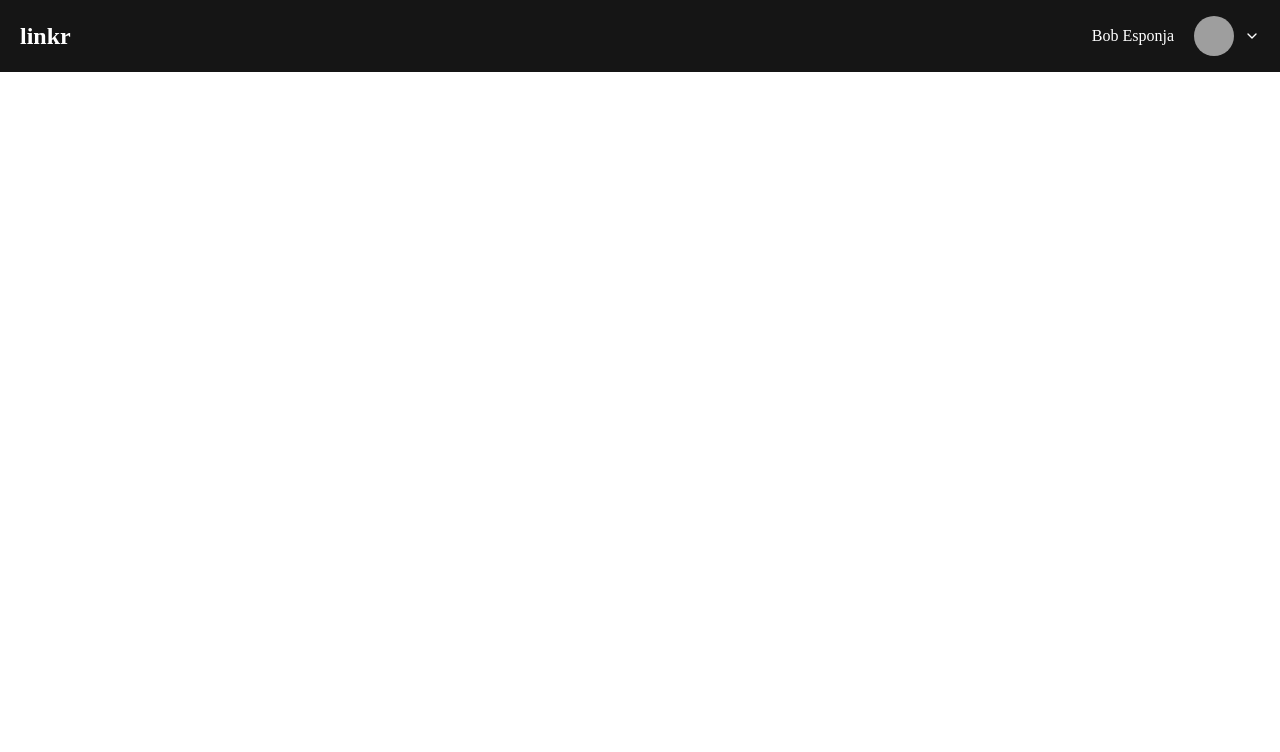
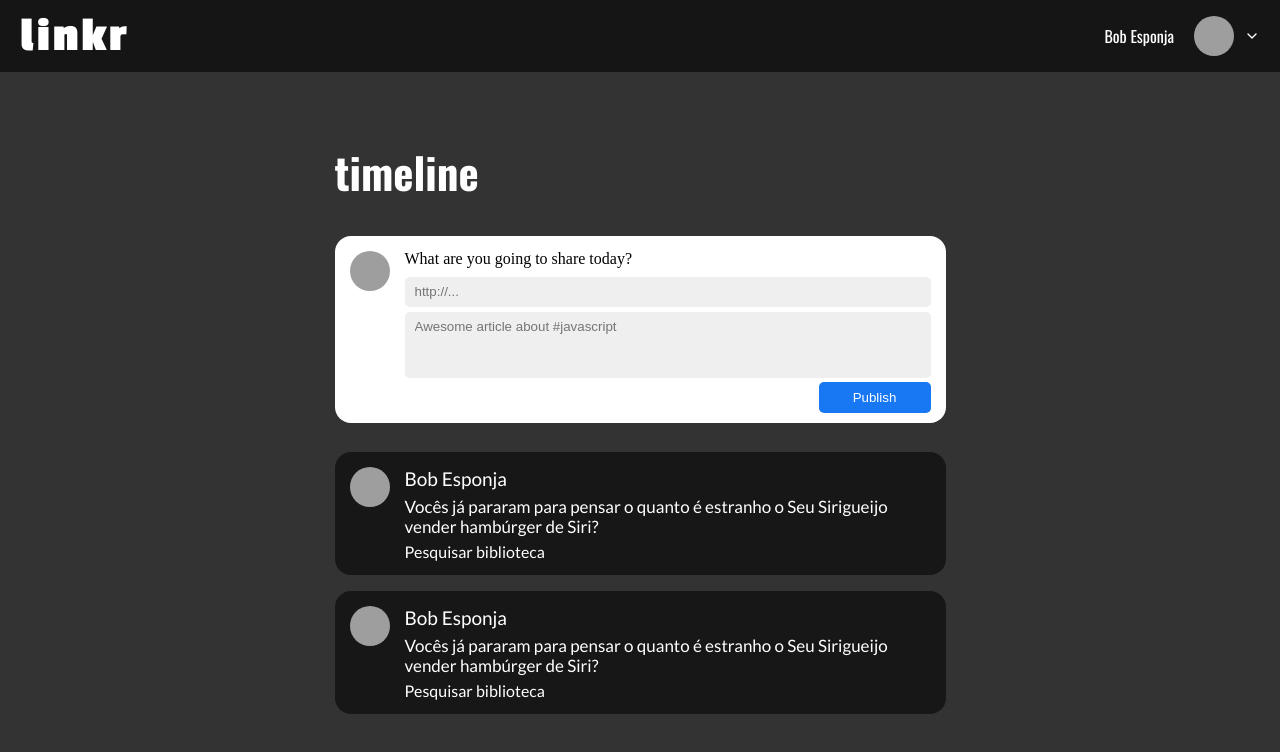
Before and after one commit to edilbertocantuaria/projeto19-linkr, a React (Create React App) app in the folder projeto19-linkr-front/: page /timeline in a window 1280 px wide. Before the commit this address had no page. Shown: the top 752 px of the page. Built offline with nearby package versions, Linux system fonts and the light colour scheme; grey boxes are pictures that could not be loaded; a web font is replaced by a local one.

Commit message:
Feat: Criação de rota /timeline com formatação e adição de GlobalStyle

```diff
--- a/projeto19-linkr-front/public/index.html
+++ b/projeto19-linkr-front/public/index.html
@@ -1,43 +1,24 @@
 <!DOCTYPE html>
-<html lang="en">
+<html lang="pt-br">
+
 <head>
   <meta charset="utf-8" />
-    <link rel="icon" href="%PUBLIC_URL%/favicon.ico" />
   <meta name="viewport" content="width=device-width, initial-scale=1" />
   <meta name="theme-color" content="#000000" />
-    <meta
-      name="description"
-      content="Web site created using create-react-app"
-    />
-    <link rel="apple-touch-icon" href="%PUBLIC_URL%/logo192.png" />
-    <!--
-      manifest.json provides metadata used when your web app is installed on a
-      user's mobile device or desktop. See https://developers.google.com/web/fundamentals/web-app-manifest/
-    -->
-    <link rel="manifest" href="%PUBLIC_URL%/manifest.json" />
-    <!--
-      Notice the use of %PUBLIC_URL% in the tags above.
-      It will be replaced with the URL of the `public` folder during the build.
-      Only files inside the `public` folder can be referenced from the HTML.
 
-      Unlike "/favicon.ico" or "favicon.ico", "%PUBLIC_URL%/favicon.ico" will
-      work correctly both with client-side routing and a non-root public URL.
-      Learn how to configure a non-root public URL by running `npm run build`.
-    -->
+  <link rel="preconnect" href="https://fonts.googleapis.com">
+  <link rel="preconnect" href="https://fonts.gstatic.com" crossorigin>
+  <link
+    href="https://fonts.googleapis.com/css2?family=Lato:ital,wght@0,300;0,400;0,700;1,300;1,400;1,700&family=Oswald:wght@400;700&family=Passion+One:wght@700&family=Roboto:ital,wght@0,300;0,400;0,700;1,400;1,700&display=swap"
+    rel="stylesheet">
+
   <title>React App</title>
 </head>
+
 <body>
   <noscript>You need to enable JavaScript to run this app.</noscript>
   <div id="root"></div>
-    <!--
-      This HTML file is a template.
-      If you open it directly in the browser, you will see an empty page.
 
-      You can add webfonts, meta tags, or analytics to this file.
-      The build step will place the bundled scripts into the <body> tag.
+</body>
 
-      To begin the development, run `npm start` or `yarn start`.
-      To create a production bundle, use `npm run build` or `yarn build`.
-    -->
-  </body>
 </html>
--- a/projeto19-linkr-front/src/App.js
+++ b/projeto19-linkr-front/src/App.js
@@ -2,6 +2,7 @@ import { BrowserRouter, Routes, Route } from "react-router-dom"
 import SignIn from "./pages/SignIn/SignIn.js"
 import styled from "styled-components"
 import Header from "./components/header/Header.js"
+import TimelinePage from "./pages/Timeline/TimelinePage.js"
 
 export default function App() {
 
@@ -13,7 +14,7 @@ export default function App() {
         <Header />
         <Routes>
           <Route path="/" element={<SignIn />} />
-
+          <Route path="/timeline" element={<TimelinePage />} />
         </Routes>
 
       </BrowserRouter>
@@ -23,8 +24,4 @@ export default function App() {
 
 const PagesContainer = styled.main`
 
-  background-color: red;
-
-
-
 `
--- a/projeto19-linkr-front/src/components/header/Header.js
+++ b/projeto19-linkr-front/src/components/header/Header.js
@@ -25,8 +25,11 @@ const HeaderContainer = styled.div`
 `;
 
 const Logo = styled.h2`
-  font-size: 24px;
-  font-weight: bold;
+  font-family: 'Passion One';
+  font-weight: 700;
+  font-size: 49px;
+  line-height: 54px;
+  letter-spacing: 0.05em;
 `;
 
 const UserContainer = styled.div`
@@ -38,6 +41,10 @@ const UserContainer = styled.div`
 
 const UserName = styled.p`
   margin-right: 10px;
+  font-family: 'Oswald';
+  font-weight: 400;
+  font-size: 16px;
+  line-height: 64px;
 `;
 
 const UserImage = styled.img`
--- a/projeto19-linkr-front/src/index.js
+++ b/projeto19-linkr-front/src/index.js
@@ -1,15 +1,16 @@
 import React from 'react';
 import ReactDOM from 'react-dom/client';
 import ResetStyle from './style/ResetStyle';
-//import GlobalStyle from './style/GlobalStyle';
 import GlobalFonts from './style/FontStyle.js';
 import App from './App';
+import GlobalStyle from './style/GlobalStyle';
 
 const root = ReactDOM.createRoot(document.getElementById('root'));
 root.render(
   <React.StrictMode>
-    <ResetStyle/>
-    <GlobalFonts/>
+    <ResetStyle />
+    <GlobalStyle />
+    <GlobalFonts />
 
     <App />
   </React.StrictMode>
--- /dev/null
+++ b/projeto19-linkr-front/src/pages/Timeline/TimelinePage.js
@@ -0,0 +1,168 @@
+import styled from "styled-components"
+
+export default function TimelinePage() {
+    return (
+        <>
+            <Container>
+                <TimelineContainer>
+                    <Title>timeline</Title>
+                    <PublishContainer>
+                        <img src="https://yt3.ggpht.com/a/AATXAJw_Xyu7KMjEEeLFaFgSQeQk84Bj6GQqDeLd3w=s900-c-k-c0xffffffff-no-rj-mo" alt="Foto do Usuário" />
+                        <FormPublishContainer>
+                            <p>What are you going to share today?</p>
+                            <form>
+                                <input placeholder="http://..."></input>
+                                <input placeholder="Awesome article about #javascript"></input>
+                                <button>Publish</button>
+                            </form>
+                        </FormPublishContainer>
+                    </PublishContainer>
+                    <PostContainer>
+                        <img src="https://yt3.ggpht.com/a/AATXAJw_Xyu7KMjEEeLFaFgSQeQk84Bj6GQqDeLd3w=s900-c-k-c0xffffffff-no-rj-mo" alt="Foto do Usuário" />
+                        <ContentContainer>
+                            <h3>Bob Esponja</h3>
+                            <p>Vocês já pararam para pensar o quanto é estranho o Seu Sirigueijo vender hambúrger de Siri?</p>
+                            <div>Pesquisar biblioteca</div>
+                        </ContentContainer>
+                    </PostContainer>
+                    <PostContainer>
+                        <img src="https://yt3.ggpht.com/a/AATXAJw_Xyu7KMjEEeLFaFgSQeQk84Bj6GQqDeLd3w=s900-c-k-c0xffffffff-no-rj-mo" alt="Foto do Usuário" />
+                        <ContentContainer>
+                            <h3>Bob Esponja</h3>
+                            <p>Vocês já pararam para pensar o quanto é estranho o Seu Sirigueijo vender hambúrger de Siri?</p>
+                            <div>Pesquisar biblioteca</div>
+                        </ContentContainer>
+                    </PostContainer>
+                </TimelineContainer>
+            </Container>
+        </>
+    )
+}
+
+const Container = styled.div`
+  background-color: #333333;
+  min-height: calc(100vh - 72px);
+  height: calc(100% - 72px);
+  display: flex;
+  justify-content: center;
+`
+
+const TimelineContainer = styled.div`
+  width: 611px;
+`
+
+const Title = styled.h1`
+  color: white;
+  font-family: 'Oswald';
+  font-size: 43px;
+  font-weight: 700;
+  margin-bottom: 43px;
+  margin-top: 78px;
+  @media (max-width: 600px) {
+    margin-left: 17px;
+    margin-top: 43px;
+    margin-bottom: 26px;
+  }
+`
+
+const PublishContainer = styled.div`
+  background-color: white;
+  min-height: fit-content;
+  border-radius: 16px;
+  display: flex;
+  padding: 15px;
+  gap: 15px;
+  margin-bottom: 29px;
+  img{
+    width: 40px;
+    height: 40px;
+    border-radius: 50%;
+  }
+  @media (max-width: 600px) {
+    border-radius: 0;
+  }
+`
+const FormPublishContainer = styled.div`
+  display: flex;
+  flex-direction: column;
+  gap: 10px;
+  width: 100%;
+
+  form {
+    display: flex;
+    flex-direction: column;
+    gap: 5px;
+    position: relative;
+    margin-bottom: 30px;
+    input {
+      background-color: #efefef;
+      border: none;
+      border-radius: 5px;
+      padding-left: 10px;
+      &:nth-child(1) {
+        min-height: 30px;
+        ::placeholder {
+          position: absolute;
+          top: 7px;
+        }
+      }
+      &:nth-child(2) {
+        min-height: 66px;
+        ::placeholder {
+          position: absolute;
+          top: 7px;
+        }
+      }
+    }
+
+    button {
+      width: 112px;
+      height: 31px;
+      position: absolute;
+      right: 0;
+      bottom: -35px;
+      border: none;
+      border-radius: 5px;
+      background-color: #1877f2;
+      color: white;
+      cursor: pointer;
+    }
+  }
+`;
+
+const PostContainer = styled.div`
+  display: flex;
+  color: white;
+  background-color: #171717;
+  border-radius: 16px;
+  padding: 15px;
+  gap: 15px;
+  margin-bottom: 16px;
+  img{
+    width: 40px;
+    height: 40px;
+    border-radius: 50%;
+  }
+  @media (max-width: 600px) {
+    border-radius: 0;
+  }
+`
+
+const ContentContainer = styled.div`
+  display: flex;
+  flex-direction: column;
+  font-family: 'Lato';
+  font-weight: 400;
+  gap: 7px;
+  h3{
+    font-size: 19px;
+    line-height: 23px;
+    }
+  p {
+    font-size: 17px;
+    line-height: 20px;
+  }
+  div{
+
+  }
+`
--- /dev/null
+++ b/projeto19-linkr-front/src/style/GlobalStyle.js
@@ -0,0 +1,15 @@
+import { createGlobalStyle } from "styled-components";
+
+const GlobalStyle = createGlobalStyle`
+*{
+    padding: 0;
+    margin: 0;
+    box-sizing: border-box;
+}
+a{
+    text-decoration: none;
+    outline: none;
+}
+`
+
+export default GlobalStyle
```
Also changed, not shown: projeto19-linkr-front/public/logo512.png (deleted), projeto19-linkr-front/public/robots.txt (deleted), 1 other file (tests, documents, lock files or other folders). Lines whose indentation alone changed are shown as unchanged.
